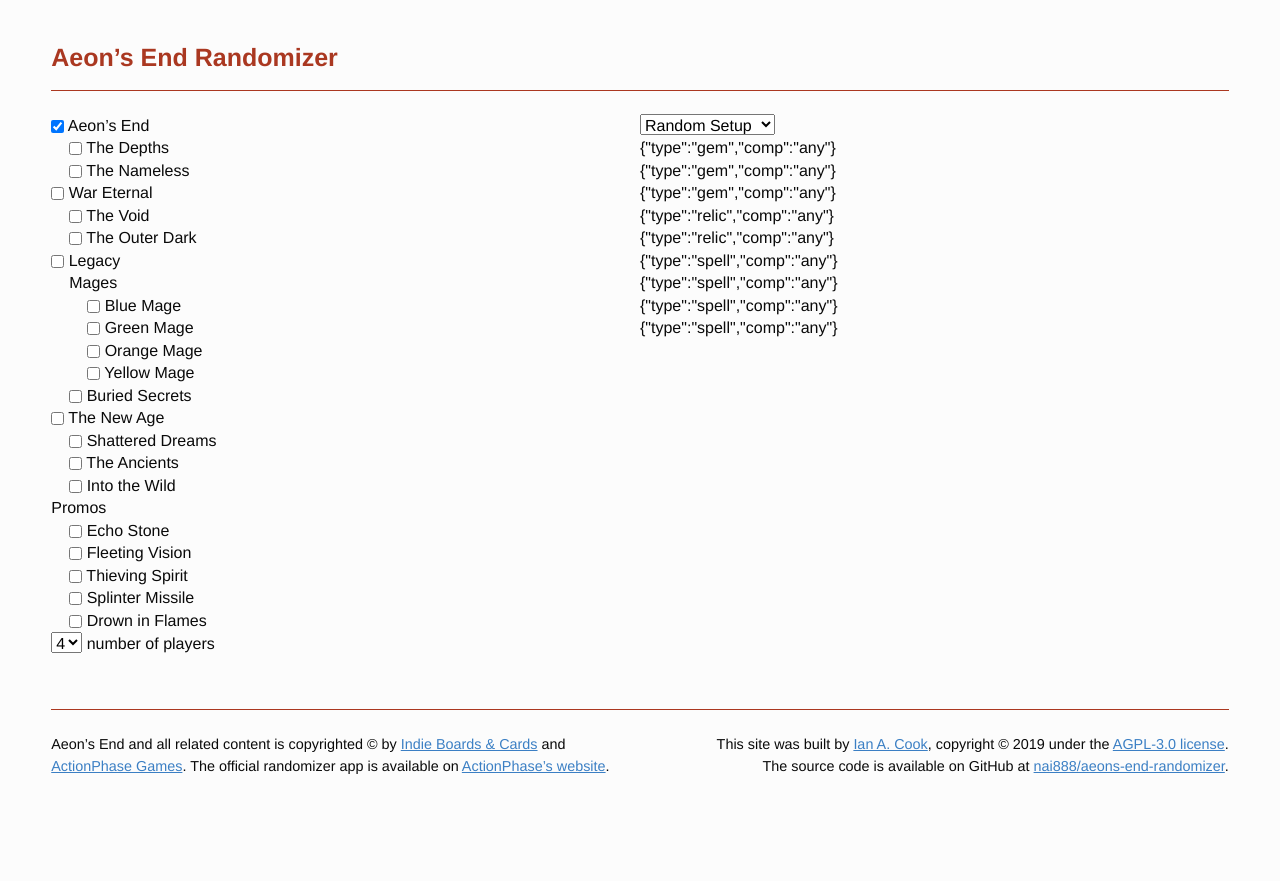
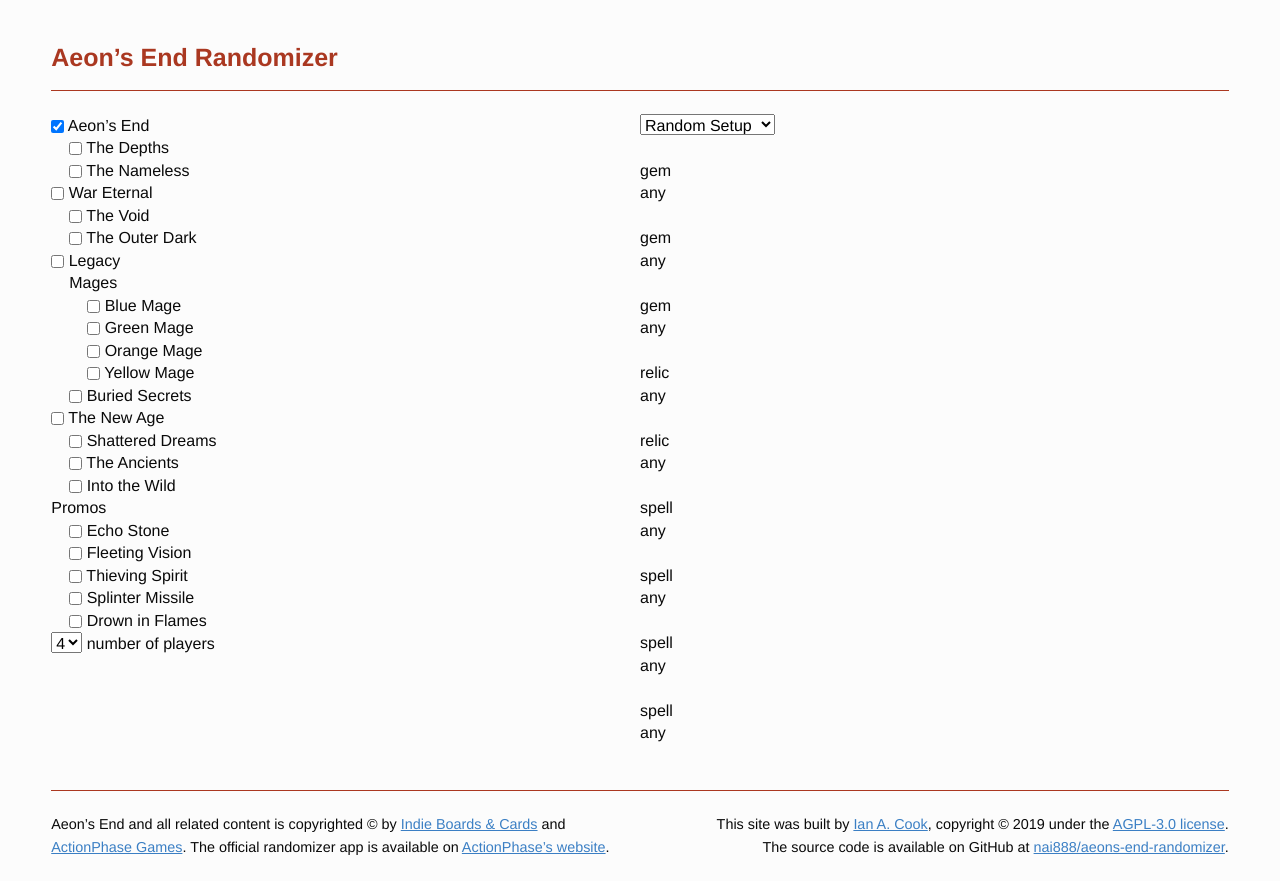
Before and after one commit to Susurrus-LLC/aeons-end-randomizer, a React (Create React App) app: page / in a window 1280 px wide. Before the commit the page ends 800 px from the top, so only its background shows below. Built offline with nearby package versions, Linux system fonts and the light colour scheme.

Commit message:
Start adding card templates to market selection

```diff
--- /dev/null
+++ b/src/components/Card/card.sass
@@ -0,0 +1,7 @@
+@import ../../styles/variables
+
+.card
+  margin: $lnht * 1rem 0
+
+  .card-text
+    margin: 0
--- /dev/null
+++ b/src/components/Card/index.js
@@ -0,0 +1,33 @@
+import React from 'react'
+
+import './card.sass'
+
+const Card = props => {
+  const card = JSON.parse(props.card)
+
+  const cost = () => {
+    switch (card.comp) {
+      case 'any':
+        return card.comp
+      case '=':
+        return card.cost
+      case '><':
+        return `${card.cost}/${card.costHigh}`
+      case '<=':
+        return `≤${card.cost}`
+      case '>=':
+        return `≥${card.cost}`
+      default:
+        return card.comp + card.cost
+    }
+  }
+
+  return (
+    <div id={`card-${props.index}`} className='card'>
+      <p className='card-text card-type'>{card.type}</p>
+      <p className='card-text card-cost'>{cost()}</p>
+    </div>
+  )
+}
+
+export default Card
--- a/src/components/MarketSetup/index.js
+++ b/src/components/MarketSetup/index.js
@@ -1,6 +1,8 @@
 import React, { useState, useEffect } from 'react'
 
 import Markets from '../../data/marketTemplates.json'
+
+import Card from '../Card'
 
 import './marketsetup.sass'
 
@@ -27,9 +29,11 @@
   }
 
   const displayCards = () => cards().map((crd, i) => (
-    <div className={`card card${i}`} key={i}>
-      {JSON.stringify(crd)}
-    </div>
+    <Card
+      card={JSON.stringify(crd)}
+      index={i + 1}
+      key={i}
+    />
   ))
 
   return (
```
